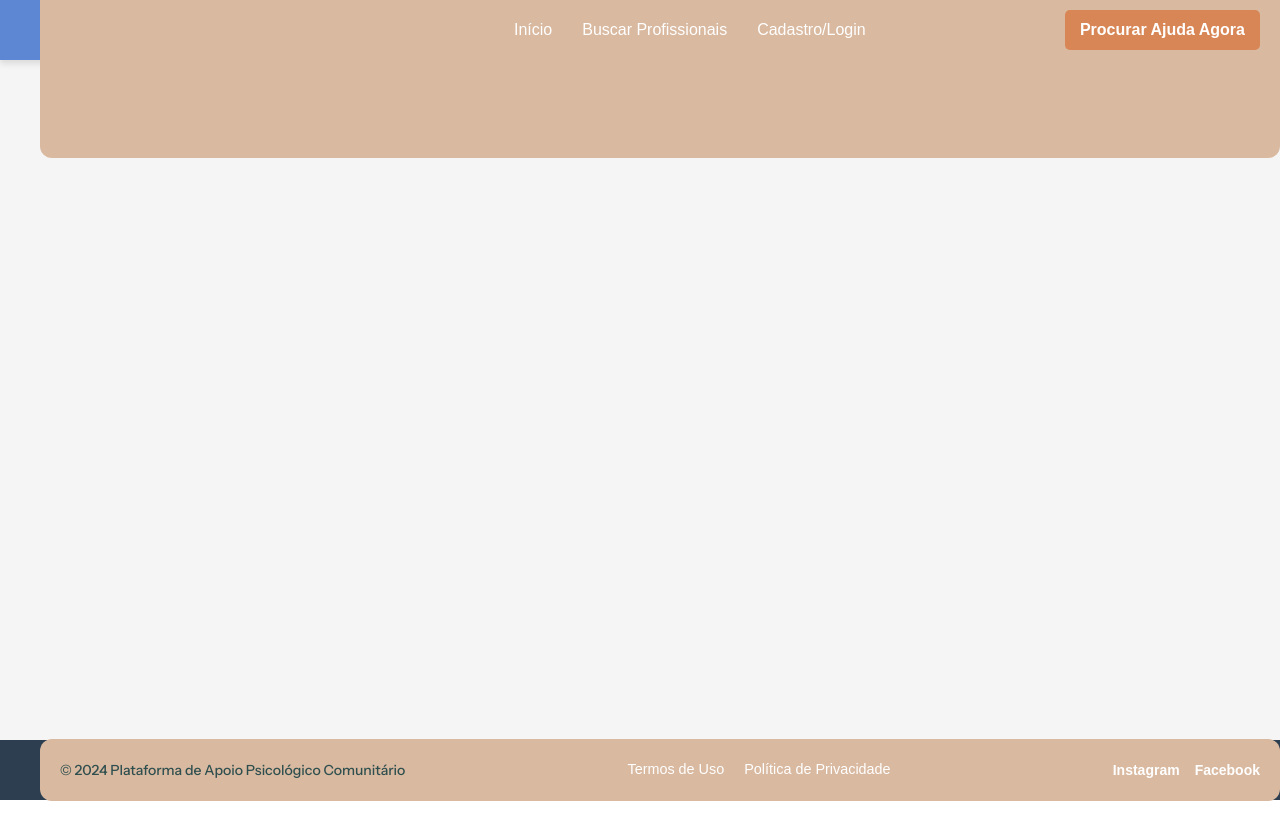
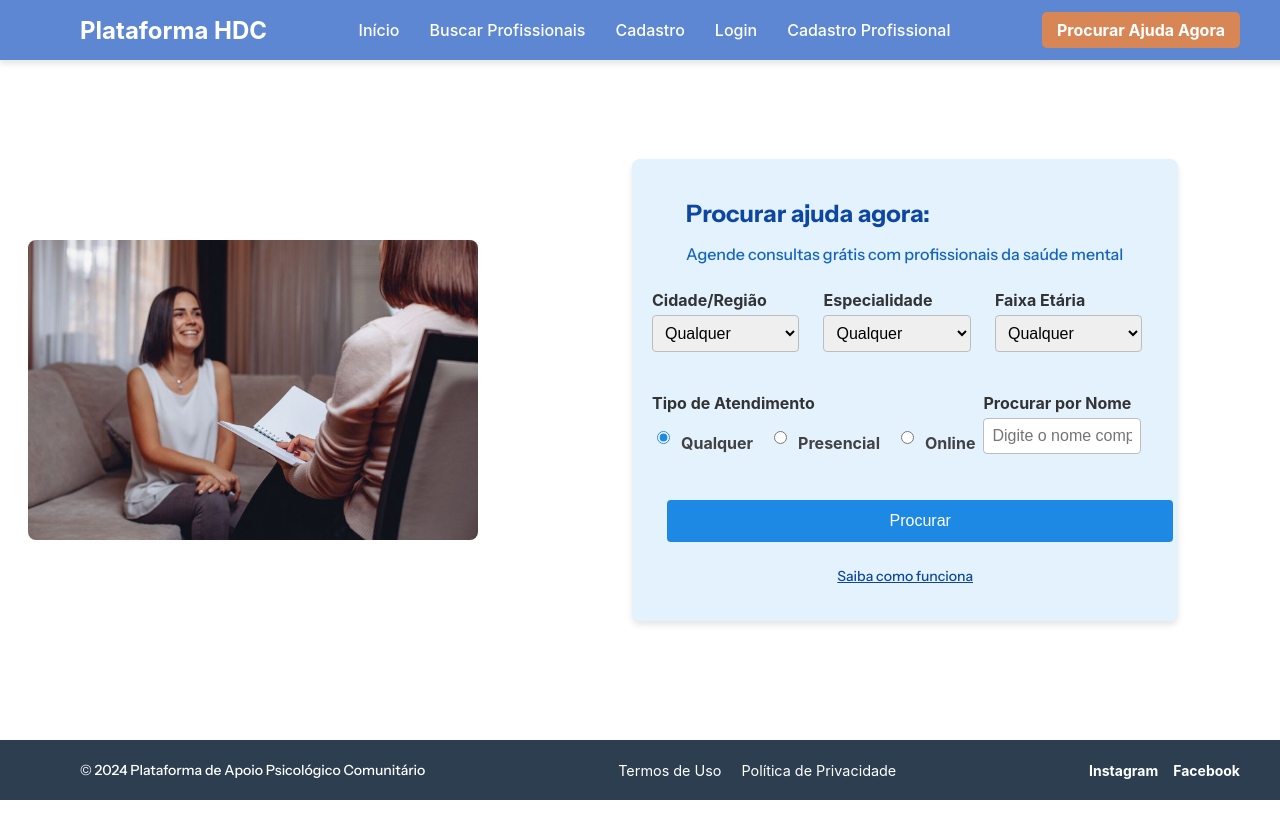
Before and after one commit to gusmrtns/plataforma-de-apoio-psicologico-comunitario, a React (Vite) app in the folder plataforma-apoio/: page /ajuda in a window 1280 px wide. Shown: the top 840 px of the page. Before the commit the page ends 800 px from the top, so only its background shows below. Built offline with nearby package versions, Linux system fonts and the light colour scheme.

Commit message:
fix: estilização home page

```diff
--- a/plataforma-apoio/src/App.jsx
+++ b/plataforma-apoio/src/App.jsx
@@ -1,5 +1,3 @@
-import './styles/App.css'
-import './styles/Global.scss';
 import { BrowserRouter as Router, Routes, Route } from "react-router-dom";
 import Home from "./pages/Home";
 import Login from "./pages/Login";
@@ -9,12 +7,16 @@ import Anamnese from './pages/Anamnese';
 import CadastroProfissional from './pages/cadastroProfissional';
 import Footer from "./components/Footer";
 import Navbar from "./components/Navbar";
+import Busca from "./components/Busca";
+import "./styles/App.css";
+
 
 
 function App() {
   return (
     <Router>
       <Navbar />
+      <div>
         <Routes>
           <Route path="/" element={<Home />} />
           <Route path="/login" element={<Login />} />
@@ -22,10 +24,14 @@ function App() {
           <Route path="/cadastroProfissional" element={<CadastroProfissional />} />
           <Route path="/cadastroPaciente" element={<CadPaciente />} />
           <Route path="/anamnese" element={<Anamnese />} />
+          <Route path="/ajuda" element={<Busca />} />
+          <Route path="*" element={<h1>Not Found</h1>} />
         </Routes>
+      </div>
       <Footer />
     </Router>
   );
 }
 
+
 export default App;
--- a/plataforma-apoio/src/components/Footer.jsx
+++ b/plataforma-apoio/src/components/Footer.jsx
@@ -4,7 +4,7 @@ import "../styles/Footer.css";
 const Footer = () => {
   return (
     <footer className="footer">
-      <div className="container">
+      <div className="container-footer">
         <p>&copy; 2024 Plataforma de Apoio Psicológico Comunitário</p>
         <ul className="footer-links">
           <li><Link to="/termos">Termos de Uso</Link></li>
--- a/plataforma-apoio/src/components/Navbar.jsx
+++ b/plataforma-apoio/src/components/Navbar.jsx
@@ -5,14 +5,17 @@ import "../styles/Navbar.css";
 const Navbar = () => {
   return (
     <nav className="navbar">
-      <div className="container">
+      <div className="container-navbar">
         <Link to="/" className="logo">
           Plataforma HDC
         </Link>
         <ul className="nav-links">
           <li><Link to="/">Início</Link></li>
           <li><Link to="/buscar">Buscar Profissionais</Link></li>
-          <li><Link to="/cadastro">Cadastro/Login</Link></li>
+          <li><Link to="/cadastro">Cadastro</Link></li>
+          <li><Link to="/login">Login</Link></li>
+          <li><Link to="/cadastroProfissional">Cadastro Profissional</Link></li>
+
         </ul>
         <Link to="/ajuda" className="btn-ajuda">
           Procurar Ajuda Agora
--- a/plataforma-apoio/src/main.jsx
+++ b/plataforma-apoio/src/main.jsx
@@ -1,6 +1,5 @@
 import { StrictMode } from 'react'
 import { createRoot } from 'react-dom/client'
-import './styles/index.css'
 import App from './App.jsx'
 
 createRoot(document.getElementById('root')).render(
--- a/plataforma-apoio/src/pages/Home.jsx
+++ b/plataforma-apoio/src/pages/Home.jsx
@@ -1,11 +1,10 @@
-import Busca from "../components/Busca";
 import "../styles/home.css"
 
 
 const Home = () => {
   return (
     <div className="home-wrapper">
-      <div className="container">
+      <div className="container-home">
         <div className="header-home">
           <img src="./src/assets/homeheader.jpg" alt="imagem header" />
         </div>
@@ -15,9 +14,6 @@ const Home = () => {
           <p>Apoiamos sua jornada rumo ao equilíbrio emocional e ao sucesso, ajudando você a alcançar a melhor versão de si <spam>mesmo.</spam></p>
         </div>
       </div>
-      <div className="busca">
-          <Busca/>
-        </div>
     </div>
   );
 };
--- a/plataforma-apoio/src/styles/App.css
+++ b/plataforma-apoio/src/styles/App.css
@@ -1,42 +1,6 @@
-/* #root {
-  max-width: 1280px;
-  margin: 0 auto;
-  padding: 2rem;
-  text-align: center;
-} */
 
-.logo {
-  height: 6em;
-  padding: 1.5em;
-  will-change: filter;
-  transition: filter 300ms;
+body {
+  margin: 0;
+  padding-bottom: 80px; /* Espaço suficiente para o footer */
+  background-color: white;
 }
-.logo:hover {
-  filter: drop-shadow(0 0 2em #646cffaa);
-}
-.logo.react:hover {
-  filter: drop-shadow(0 0 2em #61dafbaa);
-}
-
-@keyframes logo-spin {
-  from {
-    transform: rotate(0deg);
-  }
-  to {
-    transform: rotate(360deg);
-  }
-}
-
-@media (prefers-reduced-motion: no-preference) {
-  a:nth-of-type(2) .logo {
-    animation: logo-spin infinite 20s linear;
-  }
-}
-
-.card {
-  padding: 2em;
-}
-
-.read-the-docs {
-  color: #888;
-}
--- a/plataforma-apoio/src/styles/Footer.css
+++ b/plataforma-apoio/src/styles/Footer.css
@@ -7,17 +7,27 @@
   align-items: center;
   justify-content: center;
   padding: 0 20px;
-    position: fixed;
+  position: fixed; /* Mantendo fixo no final da tela */
   bottom: 0;
   left: 0;
+  z-index: 1001;
 }
 
-  .footer .container {
+.footer .container-footer {
   display: flex;
   width: 100%;
   max-width: 1200px;
   justify-content: space-between;
   align-items: center;
+  box-sizing: border-box;
+}
+
+.container-footer {
+  width: 100%;
+  max-width: 1200px;
+  margin: 0 auto;
+  padding: 0 20px;
+  box-sizing: border-box;
 }
 
 .footer-links {
@@ -58,3 +68,21 @@
 .social-media a:hover {
   color: #D88656; /* Laranja da paleta */
 }
+
+/* Adicionando espaço extra no body para o Footer */
+body {
+  padding-bottom: 80px; /* Maior que a altura do footer */
+}
+
+/* Responsividade */
+@media (max-width: 768px) {
+  .footer .container-footer {
+      flex-direction: column;
+      text-align: center;
+  }
+
+  .footer-links {
+      flex-direction: column;
+      gap: 10px;
+  }
+}
--- a/plataforma-apoio/src/styles/Global.scss
+++ /dev/null
@@ -1,15 +0,0 @@
-body {
-  font-family: Arial, sans-serif;
-  margin: 0;
-  padding: 0;
-  box-sizing: border-box;
-  background-color: #F1E7DD;
-  color: #333;
-  width: 100%;
-  height: 100vh;
-}
-
-a {
-  text-decoration: none;
-  color: inherit;
-}
--- a/plataforma-apoio/src/styles/Navbar.css
+++ b/plataforma-apoio/src/styles/Navbar.css
@@ -13,14 +13,27 @@
     z-index: 1000;
   }
 
-  .navbar .container {
+  .navbar .container-navbar {
     width: 100%;
     max-width: 1200px;
     display: flex;
     justify-content: space-between;
     align-items: center;
     margin: 0 auto;
-  }
+    background-color: #5D87D2;
+}
+
+.container-navbar {
+  width: 100%;
+  max-width: 1200px;
+  margin: 0 auto;
+  padding: 0 20px;
+  box-sizing: border-box;
+  position: relative; /* Garante que não sobreponha nada */
+  z-index: 1; /* Mantém ela abaixo da navbar */
+}
+
+
 
   .logo {
     font-size: 1.5rem;
@@ -66,3 +79,13 @@
   .btn-ajuda:hover {
     background-color: #D9B9A0; /* Bege-claro */
   }
+
+  body {
+    padding-top: 60px; /* Ajustando para a altura da navbar */
+}
+
+@media (max-width: 768px) {
+  .nav-links {
+      gap: 15px;
+  }
+}
--- a/plataforma-apoio/src/styles/home.css
+++ b/plataforma-apoio/src/styles/home.css
@@ -1,16 +1,23 @@
 @import url('https://fonts.googleapis.com/css2?family=Instrument+Sans:ital,wght@0,400..700;1,400..700&display=swap');
 
-.container{
-    margin: 0;
-    padding: 0;
+.container-home {
+    width: 100vw;  /* Ocupa toda a largura da tela */
+    min-height: 100vh;  /* Garante que o conteúdo ocupe toda a tela */
+    display: flex;
+    flex-direction: column;
+    align-items: center;
+    justify-content: center;
+    padding-bottom: 80px; /* Espaço para evitar sobreposição do footer */
 }
-.header-home{
+
+.header-home {
     position: relative;
     width: 100%;
-    height: 100%;
+    min-height: 100vh; /* Garante que ocupa toda a tela */
 }
+
 img{
-    width: 100%;
+    width: 120%;
     object-fit: cover;
 }
 .header-home::after {
--- a/plataforma-apoio/src/styles/index.css
+++ /dev/null
@@ -1,68 +0,0 @@
-:root {
-  font-family: Inter, system-ui, Avenir, Helvetica, Arial, sans-serif;
-  line-height: 1.5;
-  font-weight: 400;
-
-  color-scheme: light dark;
-  color: rgba(255, 255, 255, 0.87);
-  background-color: #242424;
-
-  font-synthesis: none;
-  text-rendering: optimizeLegibility;
-  -webkit-font-smoothing: antialiased;
-  -moz-osx-font-smoothing: grayscale;
-}
-
-a {
-  font-weight: 500;
-  color: #646cff;
-  text-decoration: inherit;
-}
-a:hover {
-  color: #535bf2;
-}
-
-body {
-  margin: 0;
-  display: flex;
-  place-items: center;
-  width: 100%;
-  height: 100vh;
-}
-
-h1 {
-  font-size: 3.2em;
-  line-height: 1.1;
-}
-
-button {
-  border-radius: 8px;
-  border: 1px solid transparent;
-  padding: 0.6em 1.2em;
-  font-size: 1em;
-  font-weight: 500;
-  font-family: inherit;
-  background-color: #1a1a1a;
-  cursor: pointer;
-  transition: border-color 0.25s;
-}
-button:hover {
-  border-color: #646cff;
-}
-button:focus,
-button:focus-visible {
-  outline: 4px auto -webkit-focus-ring-color;
-}
-
-@media (prefers-color-scheme: light) {
-  :root {
-    color: #213547;
-    background-color: #ffffff;
-  }
-  a:hover {
-    color: #747bff;
-  }
-  button {
-    background-color: #f9f9f9;
-  }
-}
```
Also changed, not shown: plataforma-apoio/src/components/Header.jsx (deleted, +0 -12 lines). Lines whose indentation alone changed are shown as unchanged.
